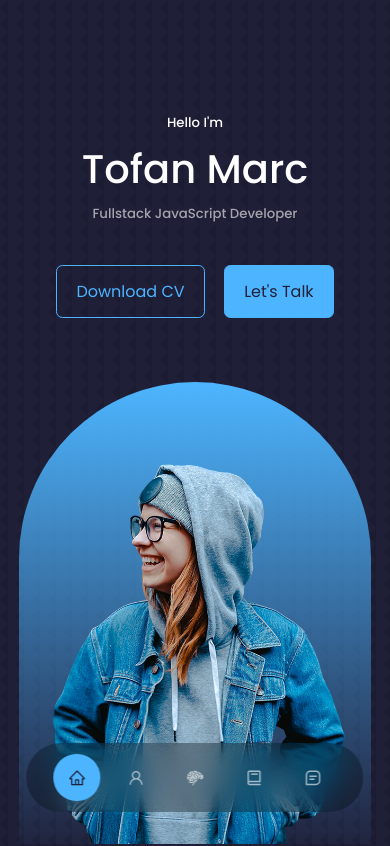
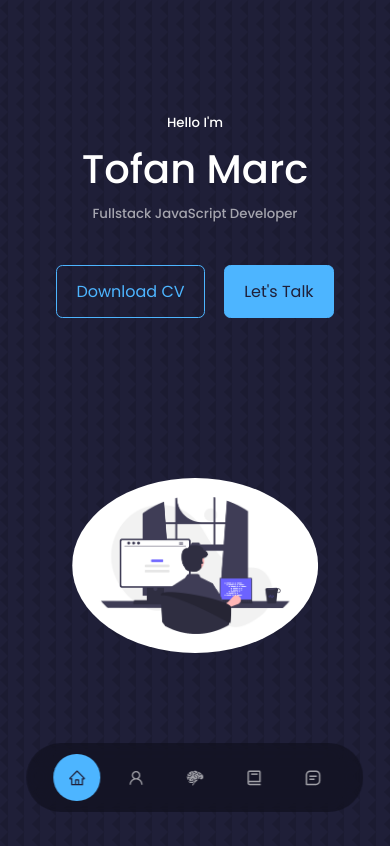
Before and after one commit to Marchelllo27/portfolio-react, a React (Create React App) app: page / in a window 390 px wide. Shown: the top 846 px of the page. Built offline with nearby package versions, Linux system fonts and the light colour scheme.

Commit message:
header iamge changed

```diff
--- a/public/index.html
+++ b/public/index.html
@@ -4,6 +4,8 @@
     <meta charset="UTF-8" />
     <meta http-equiv="X-UA-Compatible" content="IE=edge" />
     <meta name="viewport" content="width=device-width, initial-scale=1.0" />
+    <meta name="description" content="Tofan Marc portfolio website">
+    <link rel="icon" type="image/x-icon" href="/favicon.ico">
     <title>The Personal Portfolio Website</title>
   </head>
   <body>
--- a/src/components/contact/Contact.jsx
+++ b/src/components/contact/Contact.jsx
@@ -34,7 +34,7 @@ const Contact = () => {
             <h4>Messenger</h4>
             <h5>Tofan Marc</h5>
             <a
-              href="https://m.me/profile.php?id=100080298755222"
+              href="https://m.me/Mara-109180351765590"
               target="_blank"
               rel="noreferrer"
             >
--- a/src/components/header/Header.jsx
+++ b/src/components/header/Header.jsx
@@ -5,6 +5,8 @@ import CTA from "./CTA";
 import ME from "../../assets/me.png";
 import classes from "./Header.module.css";
 import HeaderSocials from "./HeaderSocials";
+
+import developer from "../../assets/programmer.png"
 
 const Header = () => {
   const navCtx = useContext(context);
@@ -19,8 +21,11 @@ const Header = () => {
         <CTA />
         <HeaderSocials />
         <div className={classes.me}>
+          <img src={developer} alt="developer" />
+        </div>
+        {/* <div className={classes.me}>
           <img src={ME} alt="me" />
-        </div>
+        </div> */}
         <a
           href="#contact"
           className={classes["scroll__down"]}
--- a/src/components/header/Header.module.css
+++ b/src/components/header/Header.module.css
@@ -41,7 +41,7 @@ header {
 /*********** ME ***********/
 
 .me {
-  background: linear-gradient(var(--color-primary), transparent);
+  /* background: linear-gradient(var(--color-primary), transparent);
   width: 22rem;
   height: 30rem;
   position: absolute;
@@ -49,7 +49,14 @@ header {
   margin-top: 4rem;
   border-radius: 12rem 12rem 0 0;
   overflow: hidden;
-  padding: 5rem 1.5rem 1.5rem 1.5rem;
+  padding: 5rem 1.5rem 1.5rem 1.5rem; */
+  width: 50%;
+  position: absolute;
+  left: calc(50%);
+  transform: translateX(-50%);
+  border-radius: 50%;
+  overflow: hidden;
+  margin-top: 10rem;
 }
 
 /*********** SCROLL DOWN ***********/
@@ -77,6 +84,10 @@ header {
   .scroll__down {
     display: none;
   }
+
+  .me {
+    width: 70%;
+  }
 }
 
 /************ MEDIA QUERIES (VERY SMALL DEVICES) ************/
@@ -87,6 +98,6 @@ header {
   }
 
   .me {
-    height: 25rem;
+    width: 90%;
   }
 }
--- a/src/components/portfolio/Portfolio.jsx
+++ b/src/components/portfolio/Portfolio.jsx
@@ -30,7 +30,7 @@ const data = [
     id: 3,
     image: portfolio,
     title: "This is my portfolio website (React)",
-    github: "https://github.com/Marchelllo27/portfolio-react",
+    github: "https://portfolio-marc.netlify.app",
     demo: "https://portfolio-react-marc.herokuapp.com/",
   },
   {
```
Also changed, not shown: src/assets/programmer.png (added).
